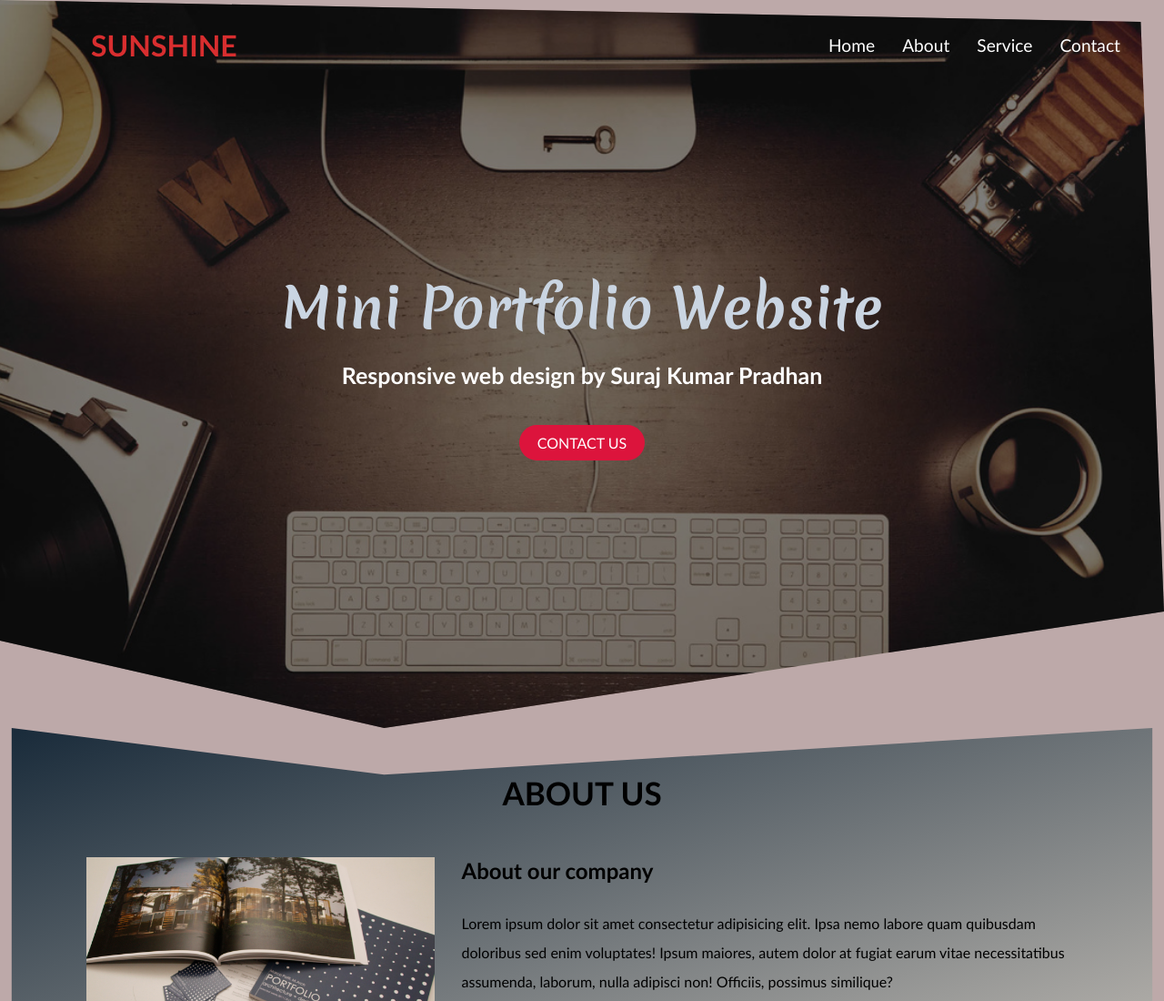
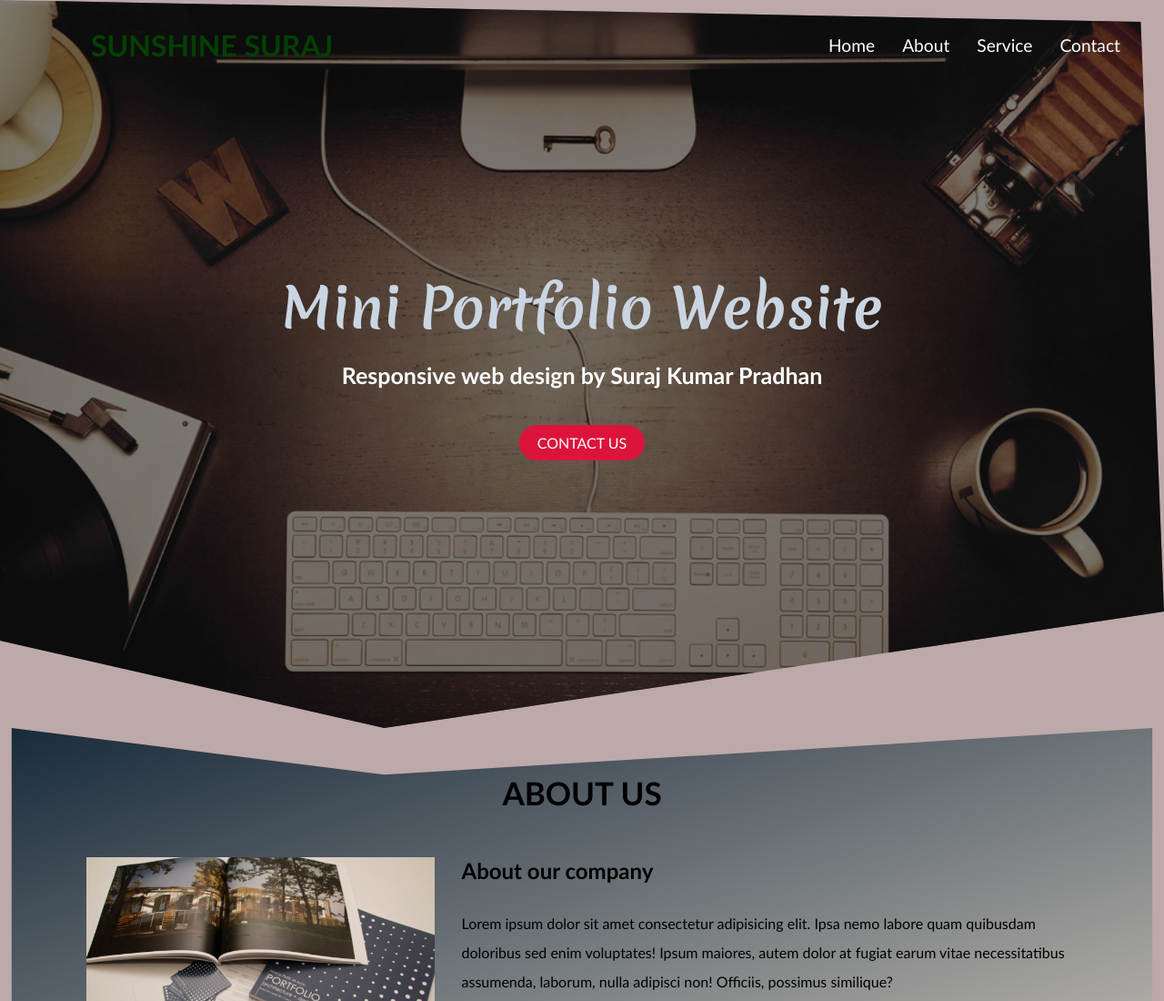
Before and after one commit to surajpradhank/Mini-portfolio, a plain HTML site: page index.html in a window 1280 px wide. Shown: the top 1100 px of the page at 91% size. Drawn offline with Linux system fonts and the light colour scheme.

```diff
--- a/index.html
+++ b/index.html
@@ -13,7 +13,7 @@
   </head>
   <body>
     <header>
-      <h2><a href="">Sunshine</a></h2>
+      <h2><a href="">Sunshine Suraj</a></h2>
       <nav>
         <li><a href="">Home</a></li>
         <li><a href="#About">About</a></li>
--- a/style.css
+++ b/style.css
@@ -28,7 +28,7 @@ nav {
 }
 
 header h2 {
-  color: #d82e2f;
+  color: #043f04;
 }
 
 a {
```
Also changed, not shown: 2 other files.
